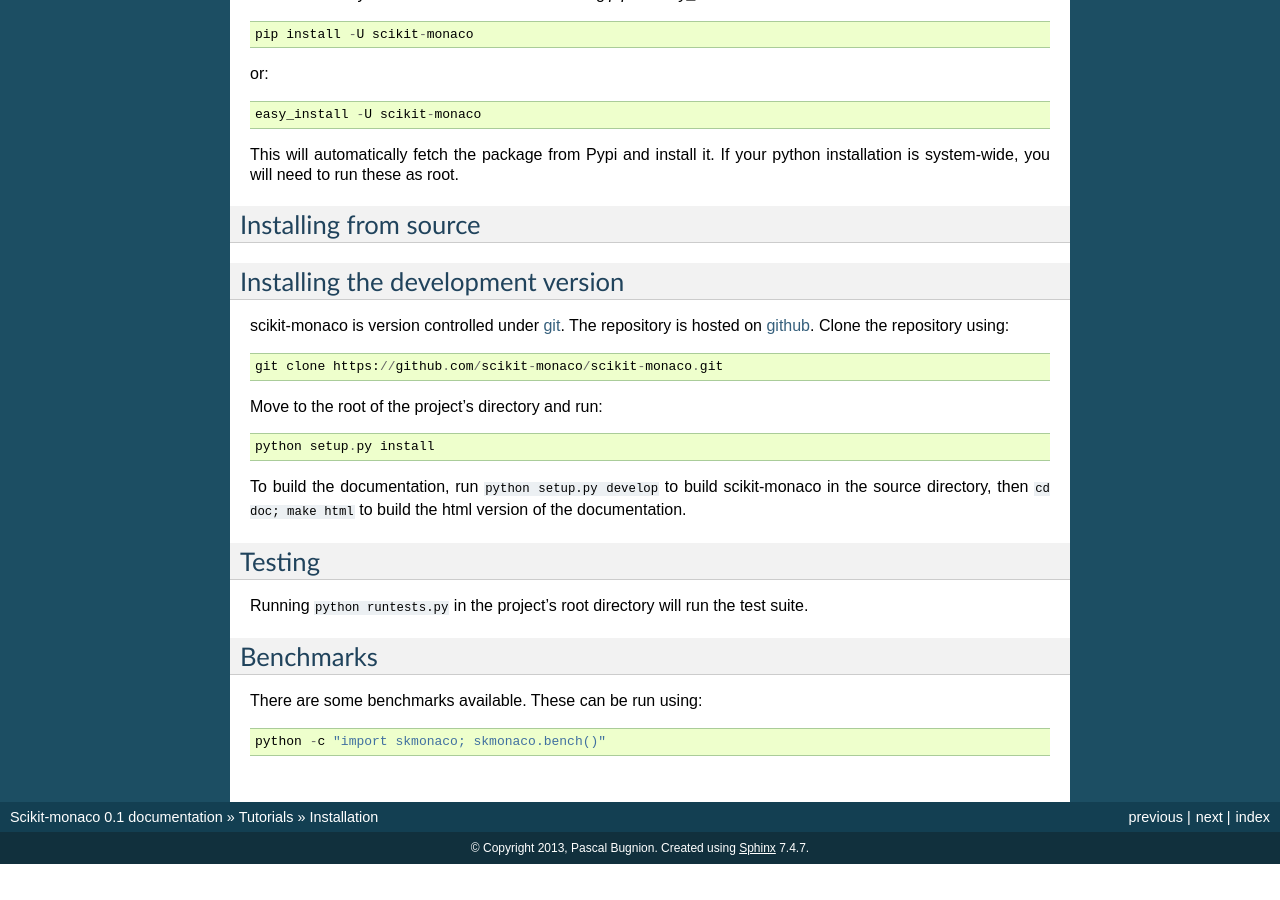
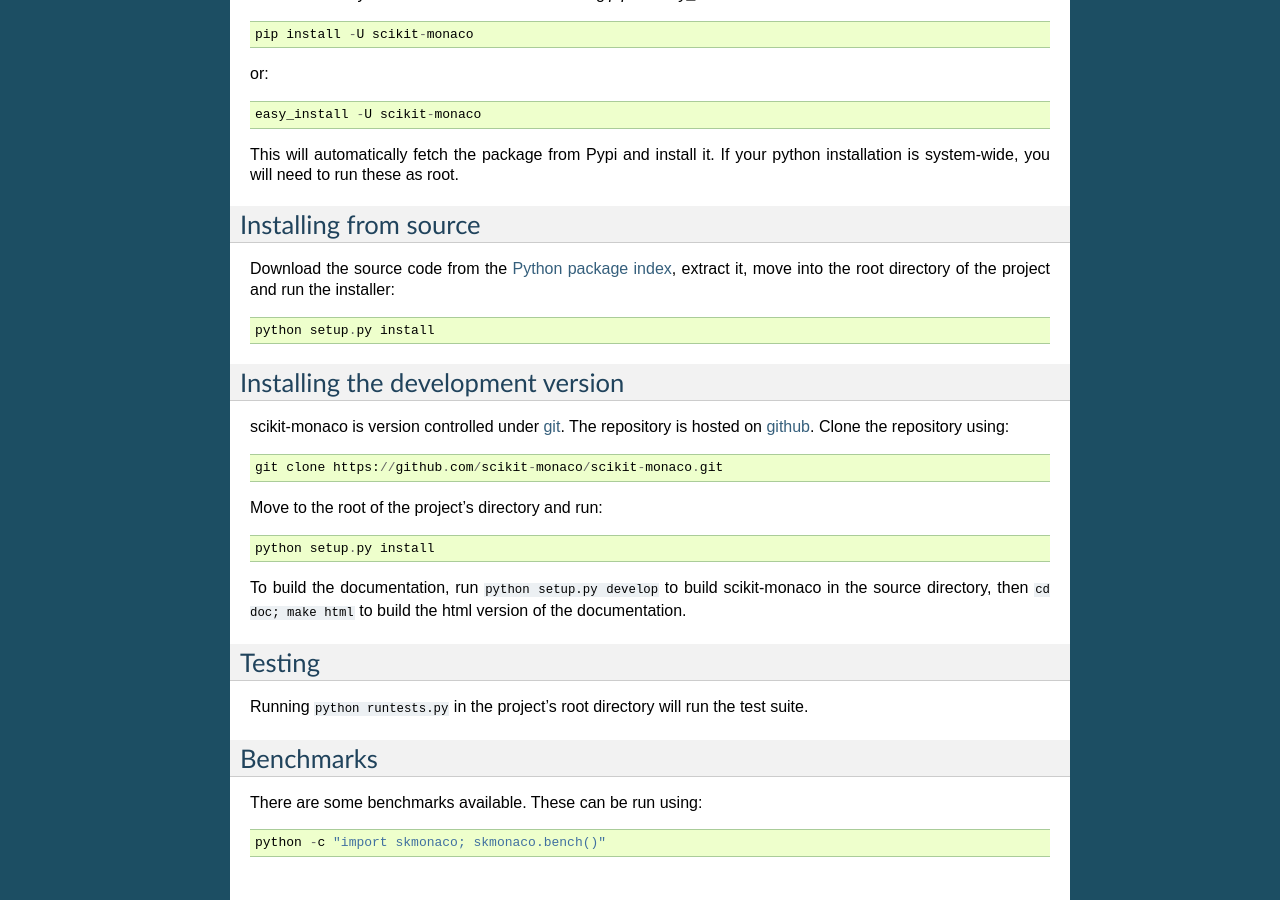
Before and after one commit to scikit-monaco/scikit-monaco, a Sphinx documentation site: the page built from doc/source/install.rst, in a window 1280 px wide and 900 px high, scrolled down 535 px. Built offline with Sphinx 7.4.7, drawn with Linux system fonts in a browser that asks for light colours; pages that are not in the unit, such as notebooks, are missing from menus; before the commit the page ends 1399 px from its top, so only the background shows below that.

Commit message:
DOC: Updated installation instructions after upload to Pypi.

```diff
--- a/doc/source/install.rst
+++ b/doc/source/install.rst
@@ -42,6 +42,12 @@
 Installing from source
 ----------------------
 
+Download the source code from the `Python package index
+<https://pypi.python.org/pypi/scikit-monaco>`_, extract it, move into the
+root directory of the project and run the installer::
+
+    python setup.py install
+
 Installing the development version
 ----------------------------------
 
--- a/setup.py
+++ b/setup.py
@@ -67,7 +67,6 @@
             license=LICENSE,
             url=URL,
             version=VERSION,
-            download_url=DOWNLOAD_URL,
             long_description=LONG_DESCRIPTION,
             classifiers=[
                 'Intended Audience :: Science/Research',
```
